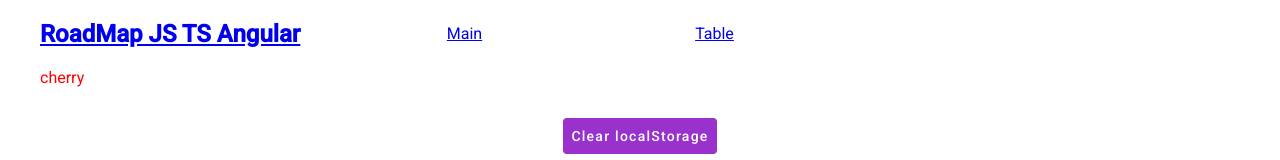
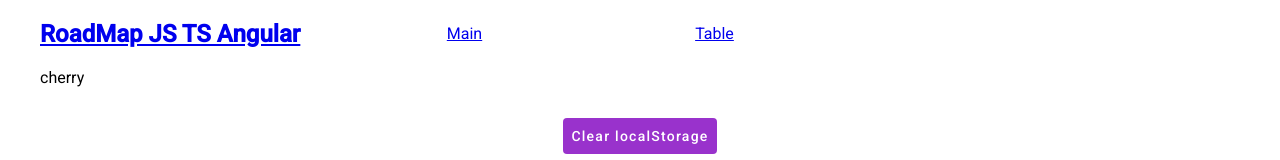
Before and after one commit to mrrsmth/road, an Angular app: page /table in a window 1280 px wide. Shown: the top 160 px of the page. Built offline with nearby package versions, Linux system fonts and the light colour scheme.

Commit message:
fix cherry

```diff
--- a/src/app/pages/table/table.component.scss
+++ b/src/app/pages/table/table.component.scss
@@ -19,7 +19,3 @@
     margin-bottom: 10px;
   }
 }
-
-.cherry {
-    color: red;
-}
```
